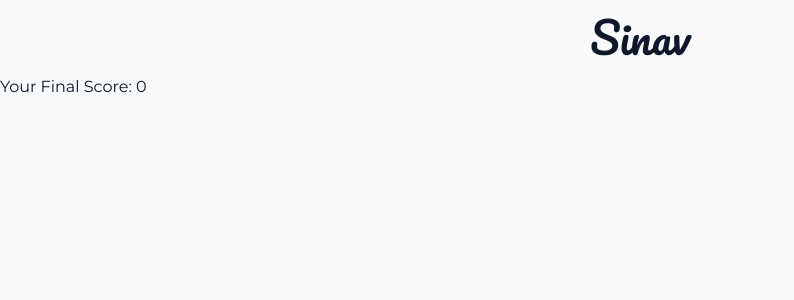
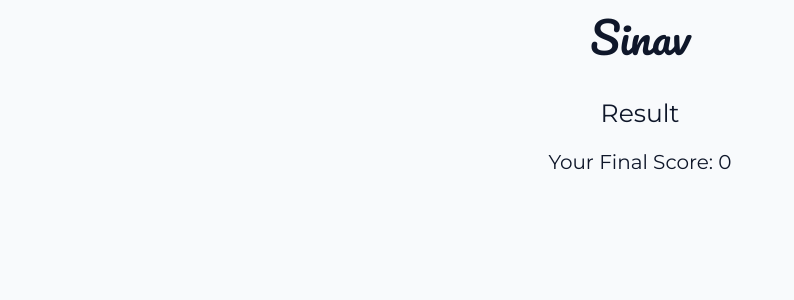
Before and after one commit to theprakashkumar/sinav, a React (Create React App) app: page /result in a window 1280 px wide. Shown: the top 300 px of the page, without its empty margins (0-794 px from the left). Built offline with nearby package versions, Linux system fonts and the light colour scheme.

Commit message:
style: styled result component

```diff
--- a/src/components/Result.css
+++ b/src/components/Result.css
@@ -1,11 +1,46 @@
-
-.op {
-    background: white;
-}
-.right{
-    background: green;
+.result-container {
+    width: 90%;
+    max-width: 55rem;
+    margin: 2rem auto;
 }
 
-.wrong {
-    background: red;
+.result-container__result {
+    font-size: 2.5rem;
+    text-align: center;
+    margin-bottom: 1.5rem;
 }
+.result-container__score {
+    font-size: 2rem;
+    text-align: center;
+}
+
+.result-container__question {
+    font-size: 2rem;
+    text-align: justify;
+    margin-top: 2rem;
+}
+
+.result-container__option-container {
+    margin-top: 2rem auto 0 auto;
+}
+
+.result-container__option {
+    font-family: "Montserrat", sans-serif;
+    color: var(--main-text-color);
+    width: 100%;
+    font-size: 1.7rem;
+    padding: 1.1rem;
+    margin-top: 1.5rem;
+    font-weight: 500;
+    background: #fff;
+    border: none;
+    box-shadow: 0px 0px 3px 1px var(--input-outline);
+    text-align: center;
+}
+.result-container__option--right {
+    background: var(--success-dark);
+}
+
+.result-container__option--wrong {
+    background: var(--error-dark);
+}
--- a/src/components/Result.tsx
+++ b/src/components/Result.tsx
@@ -5,24 +5,33 @@
     const { score, quiz, selectedAnswer } = useContext(DataContext);
     console.log(selectedAnswer);
     return (
-        <div className="Result">
-            <div>Your Final Score: {score}</div>
+        <div className="result-container">
+            <div className="result-container__result">Result</div>
+            <div className="result-container__score">
+                Your Final Score: {score}
+            </div>
             {quiz?.questions.map((question, index) => (
                 <>
-                    <p>{question.question}</p>
+                    <div className="result-container__question">
+                        {question.question}
+                    </div>
+                    <div className="result-container__option-container">
                         {question.options.map((option) => (
                             <div
-                            className={`op ${option.isRight && "right"}  ${
-                                selectedAnswer[index] === option.id && !option.isRight && "wrong"
+                                className={`result-container__option ${
+                                    option.isRight &&
+                                    "result-container__option--right"
+                                }  ${
+                                    selectedAnswer[index] === option.id &&
+                                    !option.isRight &&
+                                    "result-container__option--wrong"
                                 }`}
                             >
-                            {` ${index}. ${option.text}`}
+                                {option.text}
                             </div>
                         ))}
+                    </div>
                 </>
-            ))}
-            {selectedAnswer.map((item, index) => (
-                <p key={index}>{item}</p>
             ))}
         </div>
     );
```
Lines whose indentation alone changed are shown as unchanged.
